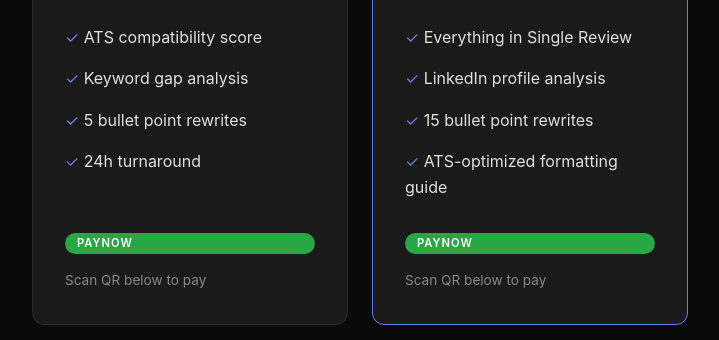
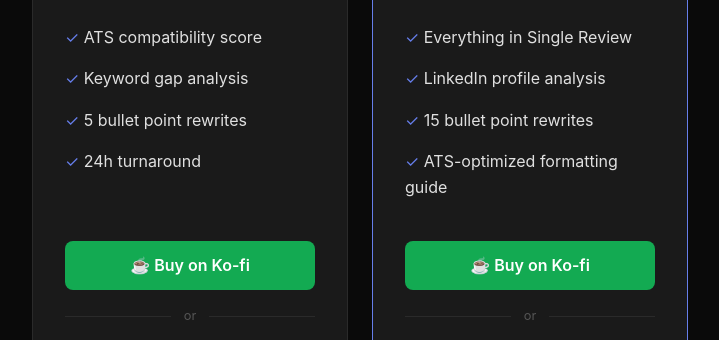
Before and after one commit to seanfzc/resume-reviewer, a plain HTML site: page index.html in a window 1280 px wide. Shown: the part 439-779 px from the top of the page, without its empty margins (280-999 px from the left). Drawn offline with Linux system fonts and the light colour scheme.

Commit message:
Add Ko-fi buy buttons alongside PayNow

```diff
--- a/index.html
+++ b/index.html
@@ -21,6 +21,8 @@
         .features li { padding: 0.5rem 0; }
         .features li::before { content: '✓ '; color: #667eea; }
         .btn { display: inline-block; background: linear-gradient(135deg, #667eea, #764ba2); color: #fff; padding: 0.75rem 2rem; border-radius: 8px; text-decoration: none; font-weight: 600; width: 100%; text-align: center; margin-top: auto; }
+        .btn-kofi { display: inline-block; background: #13aa52; color: #fff; padding: 0.75rem 2rem; border-radius: 8px; text-decoration: none; font-weight: 600; width: 100%; text-align: center; }
+        .btn-kofi:hover { opacity: 0.9; }
         .btn:hover { opacity: 0.9; }
         .how-it-works { margin: 3rem 0; }
         .step { display: flex; gap: 1rem; margin: 1.5rem 0; }
@@ -39,6 +41,10 @@
         footer { text-align: center; color: #555; margin-top: 4rem; font-size: 0.875rem; }
         footer a { color: #555; }
         .badge-paynow { display: inline-block; background: #28a745; color: #fff; padding: 2px 12px; border-radius: 20px; font-size: 0.7rem; font-weight: 600; letter-spacing: 1px; margin-bottom: 0.75rem; }
+        .divider { display: flex; align-items: center; text-align: center; margin: 1rem 0; color: #555; font-size: 0.8rem; }
+        .divider::before, .divider::after { content: ''; flex: 1; border-bottom: 1px solid #2a2a2a; }
+        .divider:not(:empty)::before { margin-right: 1em; }
+        .divider:not(:empty)::after { margin-left: 1em; }
     </style>
 </head>
 <body>
@@ -56,8 +62,10 @@
                     <li>5 bullet point rewrites</li>
                     <li>24h turnaround</li>
                 </ul>
+                <a href="https://ko-fi.com/s/45ea597dba" class="btn-kofi" style="margin-top:0.5rem;">☕ Buy on Ko-fi</a>
+                <div class="divider">or</div>
                 <span class="badge-paynow">PAYNOW</span>
-                <p style="color:#888;font-size:0.85rem;margin-top:0.25rem;">Scan QR below to pay</p>
+                <p style="color:#888;font-size:0.75rem;margin-top:0.15rem;">Scan QR below to pay</p>
             </div>
             <div class="card featured">
                 <h3>Resume + LinkedIn</h3>
@@ -68,8 +76,10 @@
                     <li>15 bullet point rewrites</li>
                     <li>ATS-optimized formatting guide</li>
                 </ul>
+                <a href="https://ko-fi.com/s/08c1be2bc9" class="btn-kofi" style="margin-top:0.5rem;">☕ Buy on Ko-fi</a>
+                <div class="divider">or</div>
                 <span class="badge-paynow">PAYNOW</span>
-                <p style="color:#888;font-size:0.85rem;margin-top:0.25rem;">Scan QR below to pay</p>
+                <p style="color:#888;font-size:0.75rem;margin-top:0.15rem;">Scan QR below to pay</p>
             </div>
         </div>
 
@@ -86,7 +96,7 @@
                 <div class="step-num">1</div>
                 <div>
                     <h3>Pay & submit</h3>
-                    <p>Scan the PayNow QR above, then email your resume (PDF/DOCX) and target job description to <strong style="color:#667eea;">seanfzc@gmail.com</strong>. Include your payment reference number.</p>
+                    <p>Buy via Ko-fi (global) or scan the PayNow QR above (Singapore), then email your resume and target job description to <strong style="color:#667eea;">seanfzc@gmail.com</strong>. Include your payment reference.</p>
                 </div>
             </div>
             <div class="step">
@@ -114,7 +124,7 @@
         </div>
 
         <div style="text-align:center;color:#555;margin:2rem 0;font-size:0.8rem;">
-            PayNow accepted · Stripe live coming soon with UEN · 24h turnaround · keplerian37.gumroad.com also available
+            PayNow accepted · <a href="https://ko-fi.com/1571keplerjgmailcom/shop" style="color:#13aa52;">Ko-fi shop</a> (global) · Stripe live coming soon with UEN · 24h turnaround
         </div>
 
         <footer>
```
